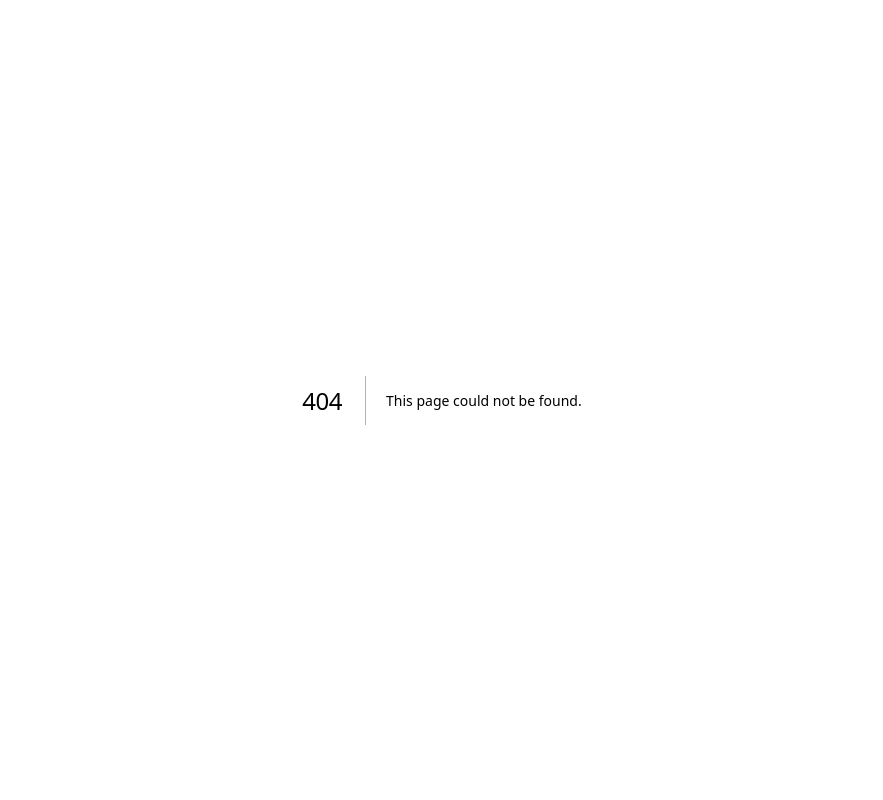
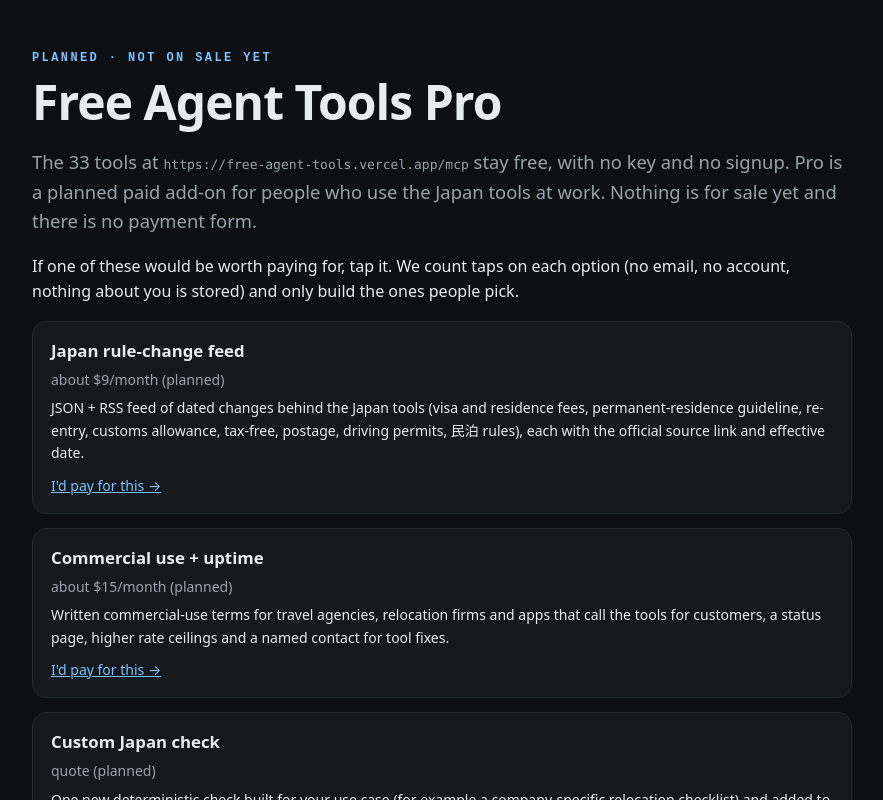
Before and after one commit to sean0007/free-agent-tools, a Next.js app: page /pro in a window 1280 px wide. Before the commit this address had no page. Shown: the top 800 px of the page, without its empty margins (198-1081 px from the left). Built offline with nearby package versions, Linux system fonts and the light colour scheme.

Commit message:
Add /pro planned add-ons page with no-PII interest taps (experiment 2026-10-30)

```diff
--- a/app/page.tsx
+++ b/app/page.tsx
@@ -140,12 +140,14 @@
         </details>
       ))}
 
+      <p className="small">Using the Japan tools at work? <a href="/pro">Tell us which paid add-on you&apos;d use</a> (planned, nothing for sale, no signup).</p>
+
       <h2>Test it</h2>
       <pre>{`npx @modelcontextprotocol/inspector --cli ${MCP_URL} --transport http --method tools/list`}</pre>
 
       <footer>
         Source: <a href="https://github.com/sean0007/free-agent-tools">github.com/sean0007/free-agent-tools</a> (MIT) ·{" "}
-        <a href="/llms.txt">llms.txt</a> · <a href="/server.json">server.json</a>
+        <a href="/llms.txt">llms.txt</a> · <a href="/server.json">server.json</a> · <a href="/pro">Pro (planned)</a>
         <br />
         Not affiliated with Anthropic, OpenAI, Google, Meta, Apple, or any company named in tool results.
       </footer>
--- /dev/null
+++ b/app/pro/page.tsx
@@ -0,0 +1,61 @@
+import type { Metadata } from "next";
+import { MCP_URL, SERVER_URL, TOOLS } from "@/lib/tools";
+
+export const metadata: Metadata = {
+  title: "Free Agent Tools Pro (planned): Japan rule-change feed and commercial use",
+  description:
+    "The free MCP server stays free. Pro is a planned add-on for teams: a Japan rule-change feed, commercial-use terms and uptime commitments. Not on sale yet; tell us which part you'd use.",
+  alternates: { canonical: `${SERVER_URL}/pro` },
+};
+
+const PLANS = [
+  {
+    id: "feed",
+    name: "Japan rule-change feed",
+    price: "about $9/month (planned)",
+    what: "JSON + RSS feed of dated changes behind the Japan tools (visa and residence fees, permanent-residence guideline, re-entry, customs allowance, tax-free, postage, driving permits, 民泊 rules), each with the official source link and effective date.",
+  },
+  {
+    id: "commercial",
+    name: "Commercial use + uptime",
+    price: "about $15/month (planned)",
+    what: "Written commercial-use terms for travel agencies, relocation firms and apps that call the tools for customers, a status page, higher rate ceilings and a named contact for tool fixes.",
+  },
+  {
+    id: "custom",
+    name: "Custom Japan check",
+    price: "quote (planned)",
+    what: "One new deterministic check built for your use case (for example a company-specific relocation checklist) and added to the free server for everyone, credited to you.",
+  },
+];
+
+export default function Pro() {
+  return (
+    <main>
+      <p className="kicker">Planned · not on sale yet</p>
+      <h1>Free Agent Tools Pro</h1>
+      <p className="lead">
+        The {TOOLS.length} tools at <code>{MCP_URL}</code> stay free, with no key and no signup. Pro is a planned paid add-on for people
+        who use the Japan tools at work. Nothing is for sale yet and there is no payment form.
+      </p>
+      <p>
+        If one of these would be worth paying for, tap it. We count taps on each option (no email, no account, nothing
+        about you is stored) and only build the ones people pick.
+      </p>
+      {PLANS.map((p) => (
+        <div className="card" key={p.id}>
+          <h3>{p.name}</h3>
+          <p className="muted small" style={{ margin: "0 0 6px" }}>{p.price}</p>
+          <p className="small" style={{ margin: 0 }}>{p.what}</p>
+          <p className="small" style={{ margin: "10px 0 0" }}>
+            <a href={`/pro/yes/${p.id}`} rel="nofollow">I&apos;d pay for this →</a>
+          </p>
+        </div>
+      ))}
+      <footer>
+        <a href="/">Back to Free Agent Tools</a> · Results from every tool are rules of thumb and educational estimates, not legal,
+        tax, or immigration advice.
+      </footer>
+    </main>
+  );
+}
--- a/app/robots.ts
+++ b/app/robots.ts
@@ -1,5 +1,5 @@
 import type { MetadataRoute } from "next";
 
 export default function robots(): MetadataRoute.Robots {
-  return { rules: { userAgent: "*", allow: "/" }, sitemap: "https://free-agent-tools.vercel.app/sitemap.xml" };
+  return { rules: { userAgent: "*", allow: "/", disallow: "/pro/yes/" }, sitemap: "https://free-agent-tools.vercel.app/sitemap.xml" };
 }
--- a/app/sitemap.ts
+++ b/app/sitemap.ts
@@ -4,6 +4,7 @@
   const now = new Date();
   return [
     { url: "https://free-agent-tools.vercel.app", lastModified: now, changeFrequency: "weekly", priority: 1 },
+    { url: "https://free-agent-tools.vercel.app/pro", lastModified: now, changeFrequency: "weekly", priority: 0.5 },
     { url: "https://free-agent-tools.vercel.app/llms.txt", lastModified: now, changeFrequency: "weekly", priority: 0.6 },
   ];
 }
```
Also changed, not shown: app/pro/yes/[pick]/page.tsx (added, +35 -0 lines).
